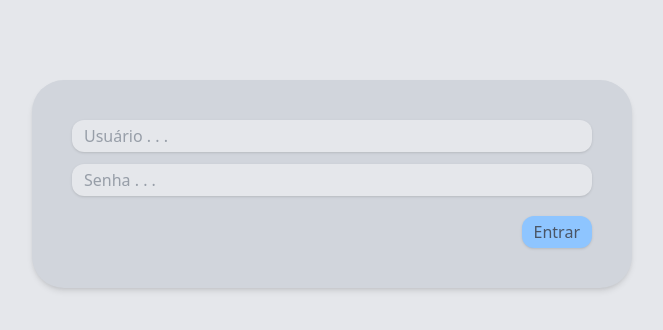
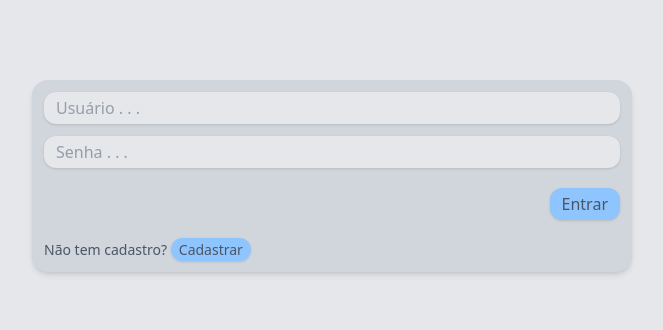
Before and after one commit to ivelcorvo/TO_DO_LIST, a React (Create React App) app: page /login in a window 1280 px wide. Shown: the top 330 px of the page, without its empty margins (308-971 px from the left). Built offline with nearby package versions, Linux system fonts and the light colour scheme; no server answers.

Commit message:
autenticação

```diff
--- a/src/App.js
+++ b/src/App.js
@@ -12,22 +12,29 @@ import {
   import Lists from "./pages/Lists";
 
 // #### HOOKS ####
-  import { useState } from "react";
+  import { useAuth } from "./hook/useAuth";
 
 // #### COMPONENTES ####
 
 
 function App() {
+
+  const {user,loading} = useAuth();
+
+  console.log(user);
+
+  if(loading) return <p>Carregando. . .</p>;
+
   return (
     <div className="bg-gray-200 text-gray-600 flex flex-col h-screen p-0 m-0">
       <main className="flex-grow px-3 py-20">
-        <div className="max-w-150 bg-gray-300 rounded-4xl shadow-md p-10 mx-auto">
+        <div className="max-w-150 bg-gray-300 rounded-2xl shadow-md p-3 mx-auto">
 
           <BrowserRouter>
             <Routes>
-              <Route path="/login"     element={<Login />}></Route>
-              <Route path="/cadastrar" element={<Cadastrar />}></Route>
-              <Route path="/lists"     element={<Lists />}></Route>
+              <Route path="/login"     element={(!user)?<Login />    :<Navigate to="/lists" />}></Route>
+              <Route path="/cadastrar" element={(!user)?<Cadastrar />:<Navigate to="/lists" />}></Route>
+              <Route path="/lists"     element={(user)?<Lists />     :<Navigate to="/login" />}></Route>
               <Route path="*"          element={<Navigate to="/login" />}></Route>
             </Routes>
           </BrowserRouter>
--- /dev/null
+++ b/src/hook/useAuth.js
@@ -0,0 +1,21 @@
+import { useState, useEffect } from "react";
+import { auth } from "../firebase/firebase";
+import { onAuthStateChanged } from "firebase/auth";
+
+export const useAuth = ()=>{
+
+  const [user,setUser]       = useState(null);
+  const [loading,setLoading] = useState(true);
+
+  useEffect(()=>{
+    const unsubscribe = onAuthStateChanged(auth,(currentUser)=>{
+      // unsubscribe ja é uma função retornada de onAuthStateChanged
+      setUser(currentUser)
+      setLoading(false);
+    })
+
+    return ()=> unsubscribe();  // cleanup para evitar memory leak
+  },[]);
+
+  return {user,loading};
+};
--- a/src/pages/Cadastrar.jsx
+++ b/src/pages/Cadastrar.jsx
@@ -1,4 +1,4 @@
-import { useState } from "react"
+import { useState } from "react";
 
 const Cadastrar = () => {
 
--- a/src/pages/Login.jsx
+++ b/src/pages/Login.jsx
@@ -1,4 +1,5 @@
 import { useState } from "react"
+import { Link } from "react-router-dom";
 
 const Login = () => {
 
@@ -48,6 +49,9 @@ const Login = () => {
           <button type="submit" className="bg-blue-300 hover:bg-blue-400 px-3 py-1 rounded-xl shadow-sm hover:cursor-pointer">Entrar</button>
         </div>
       </form>
+      <div className="mt-5">
+        <p className="text-sm"> Não tem cadastro? <Link to="/cadastrar" className="bg-blue-300 hover:bg-blue-400 px-2 py-0.5 rounded-xl shadow-sm hover:cursor-pointer">Cadastrar</Link></p>
+      </div>
     </div>
   )
 }
--- /dev/null
+++ b/src/services/auth.js
@@ -0,0 +1,18 @@
+import { auth } from "../firebase/firebase";
+import {
+  createUserWithEmailAndPassword,
+  signInWithEmailAndPassword,
+  signOut
+} from "firebase/auth";
+
+export const cadastroUsuario = async(email,password)=>{
+  return await createUserWithEmailAndPassword(auth,email,password);
+};
+
+export const loginUsuario = async(email,password)=>{
+  return await signInWithEmailAndPassword(auth,email,password);
+};
+
+export const logoutUsuario = async()=>{
+  return await signOut(auth);
+};
```
Also changed, not shown: src/hook/useAuthActions.js (added, +27 -0 lines).
